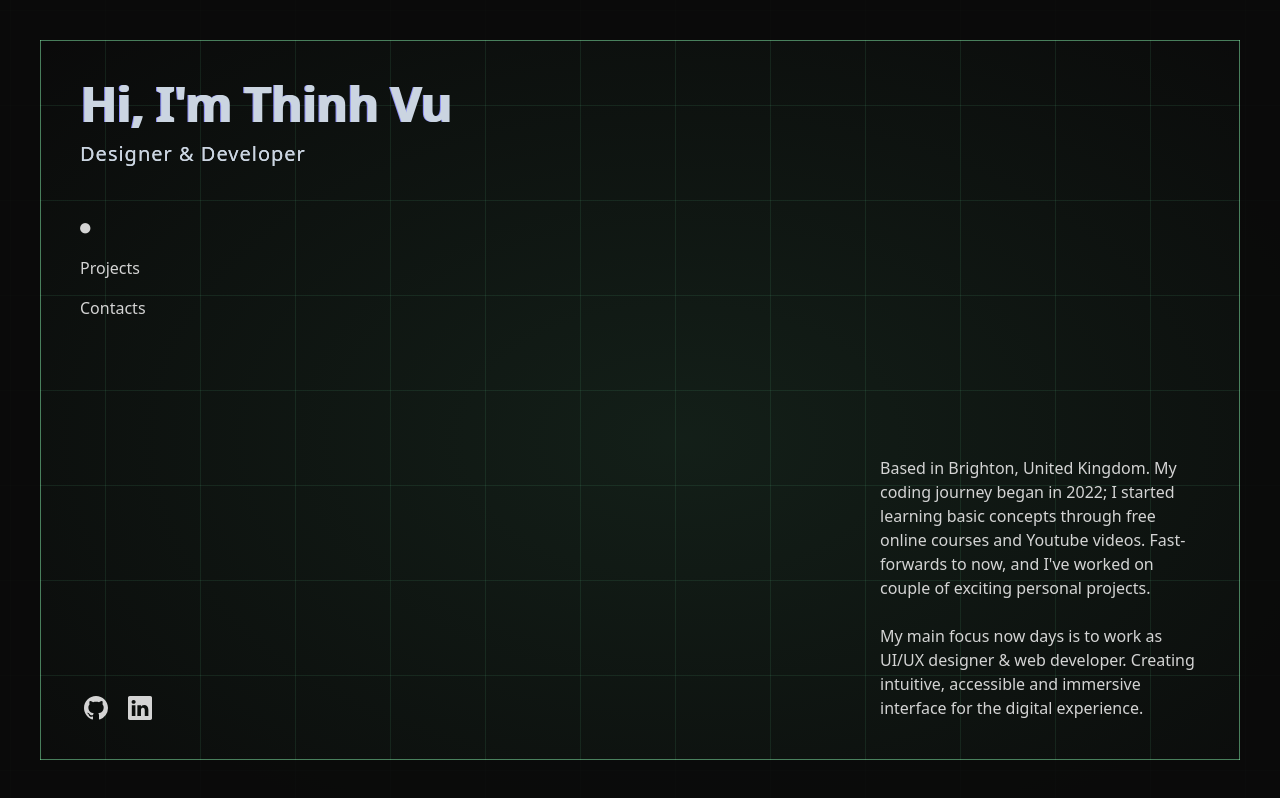
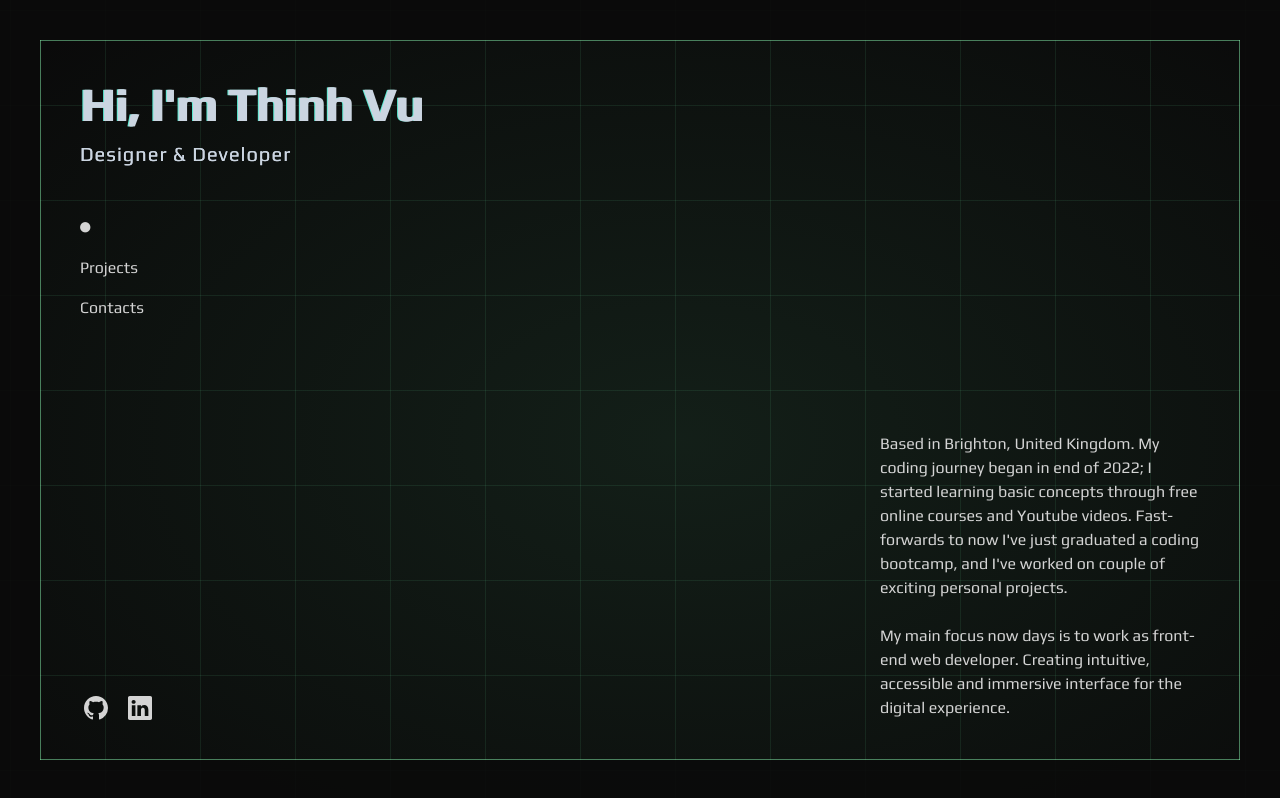
Before and after one commit to tinxtin/react-portfolio, a React (Vite) app: page / in a window 1280 px wide. Built offline with nearby package versions, Linux system fonts and the light colour scheme.

Commit message:
change font style + bit re styling

```diff
--- a/src/App.jsx
+++ b/src/App.jsx
@@ -27,7 +27,7 @@ function App() {
         }
 
     return (
-        <div id='page' className='fixed top-0 left-0 w-dvw h-dvh truncate bg-neutral-950 text-neutral-300'>
+        <div id='page' className='fixed top-0 left-0 w-dvw h-dvh truncate bg-neutral-950 text-neutral-300 font-body'>
             <div id='background' className='fixed left-space top-space right-space bottom-space bg-neutral-950 pointer-events-none'>
                 <div id='bgHorizontalLine' style={{backgroundPosition: '10px 10px'}} className='h-full w-full fixed top-0 left-0 bg-gradient-to-r from-bgEffectColor from-1px to-transparent to-1px bg-[length:95px_95px]'></div>
                 <div id='bgVerticalLine' style={{backgroundPosition: '10px 10px'}} className='h-full w-full fixed top-0 left-0 bg-gradient-to-b from-bgEffectColor from-1px to-transparent to-1px bg-[length:10px_95px]'></div>
--- a/src/components/about/about.jsx
+++ b/src/components/about/about.jsx
@@ -4,11 +4,11 @@ function Story() {
     return (
         <>
             <p className='mb-6'>
-                Based in Brighton, United Kingdom. My coding journey began in 2022; I started learning basic concepts through
-                free online courses and Youtube videos. Fast-forwards to now, and I've worked on couple of exciting personal projects.
+                Based in Brighton, United Kingdom. My coding journey began in end of 2022; I started learning basic concepts through
+                free online courses and Youtube videos. Fast-forwards to now I've just graduated a coding bootcamp, and I've worked on couple of exciting personal projects.
             </p>
             <p className='mt-6'>
-                My main focus now days is to work as UI/UX designer & web developer. Creating intuitive, accessible and immersive interface
+                My main focus now days is to work as front-end web developer. Creating intuitive, accessible and immersive interface
                 for the digital experience.
             </p>
         </>
--- a/src/components/projects/project.jsx
+++ b/src/components/projects/project.jsx
@@ -15,11 +15,11 @@ function Card({ name, date, type, description, technology }) {
     return (
         <div id='card'>
             <div className='group grid relative gap-4 grid-cols-8 transition-all'>
-                <div id='containerBorder' className='absolute -left-4 -top-4 -right-4 -bottom-4 rounded-md z-0 transition lg:-left-6 lg:-right-6 lg:group-hover:border-solid lg:group-hover:border-[1px] border-fuchsia-300/50 rounded-none'></div>
+                <div id='containerBorder' className='absolute -left-4 -top-4 -right-4 -bottom-4 z-0 transition lg:-left-6 lg:-right-6 lg:group-hover:border-solid lg:group-hover:border-[1px] border-fuchsia-300/50 rounded-none'></div>
                 <div className='col-span-5 order-2 z-10'>
                     <h3 className='font-medium leading-snug text-neutral-300'>
                         <Link to={''} className='inline-flex item-baseline leading-tight font-medium text-neutral-300 hover:text-teal-300 focus-visible:text-teal-300'>
-                            <span id='linkBorder' className='absolute -left-4 -top-4 -right-4 -bottom-4 rounded-md sm:-left-6 sm:-right-6'></span>
+                            <span id='linkBorder' className='absolute -left-4 -top-4 -right-4 -bottom-4 sm:-left-6 sm:-right-6'></span>
                             <span id='linkTitle' className=''>
                                 { name }
                                 <span id='appArrow' className='inline-block'>
--- a/src/index.css
+++ b/src/index.css
@@ -1,3 +1,4 @@
+@import url('https://fonts.googleapis.com/css2?family=Play:wght@400;700&display=swap');
 @tailwind base;
 @tailwind components;
 @tailwind utilities;
@@ -91,7 +92,7 @@
 
 #introHeader::before {
     left: 1.5px;
-    text-shadow: hsla(238, 85%, 75%, 1) -2.5px 0px;
+    text-shadow: hsla(170, 77%, 64%, 1) -2.5px 0px;
 }
 
 #introHeader::after {
--- a/tailwind.config.js
+++ b/tailwind.config.js
@@ -6,6 +6,9 @@ export default {
   ],
   theme: {
     extend: {
+      fontFamily: {
+        'body': ['"Play"', 'sans-serif'],
+      },
       gradientColorStopPositions: {
         '1px': 1,
       },
```
